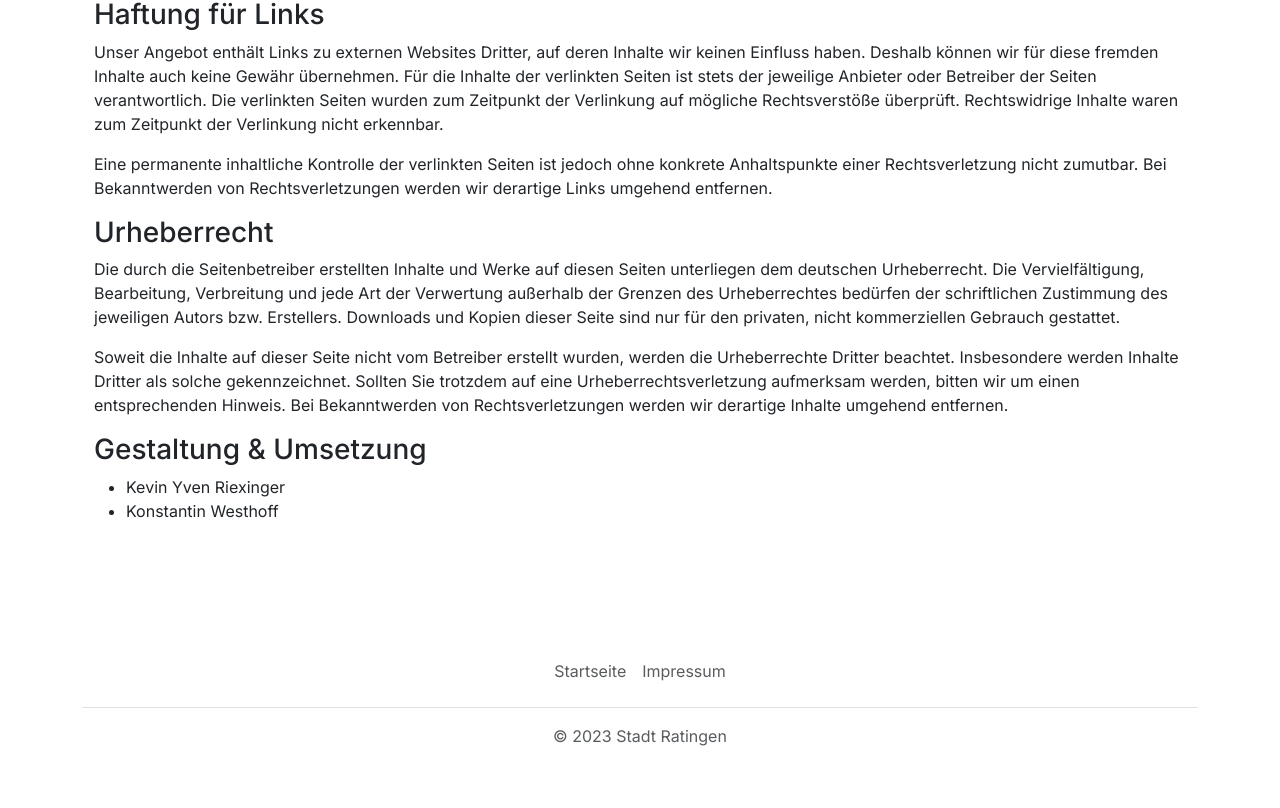
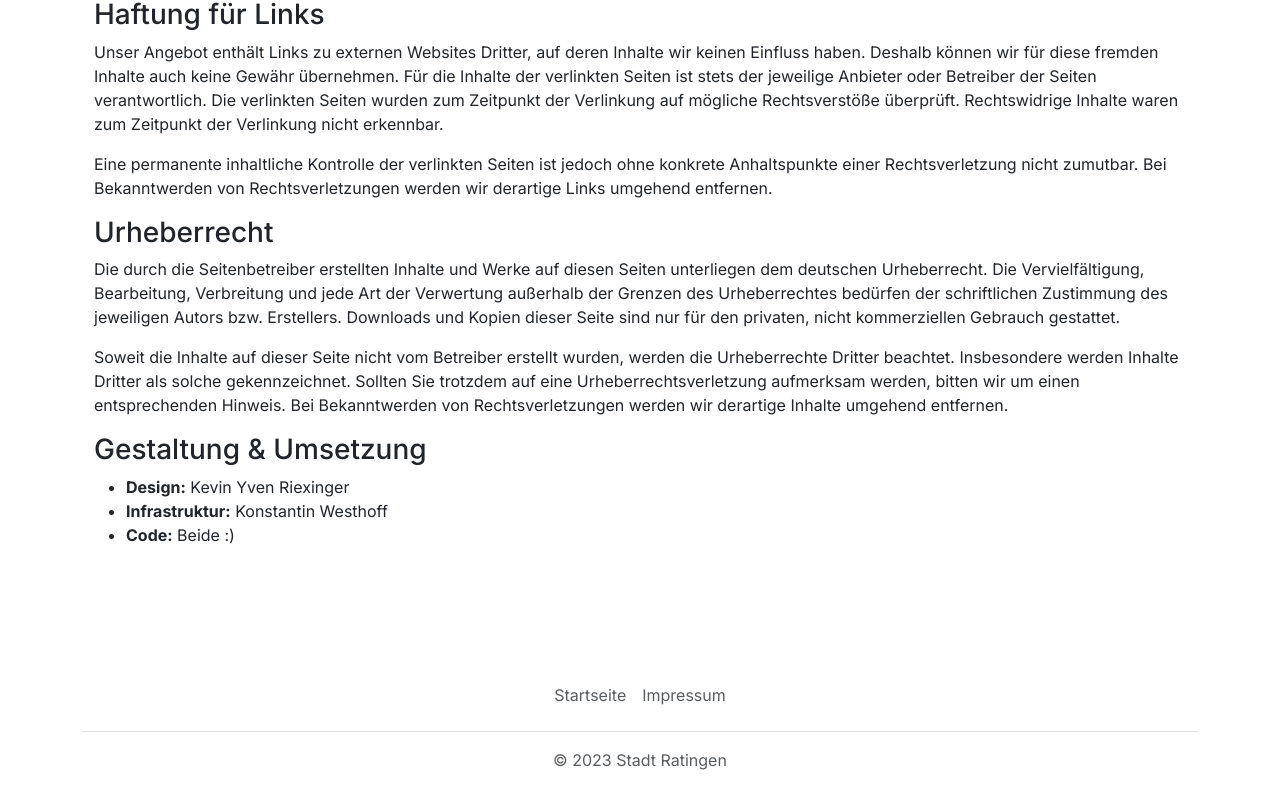
Before and after one commit to kevinriex/notfall.ratingen.de, a Next.js app: page /impressum in a window 1280 px wide. Shown: the part 933-1741 px from the top of the page. Built offline with nearby package versions, Linux system fonts and the light colour scheme.

Commit message:
better impressum

```diff
--- a/src/app/(components)/Impressum.jsx
+++ b/src/app/(components)/Impressum.jsx
@@ -1,3 +1,5 @@
+import Link from "next/link";
+
 export default function Impressum() {
     return (
         <div className="px-4 py-5 my-5 container">
@@ -93,11 +95,12 @@ export default function Impressum() {
                 </p>
                 <h3>Gestaltung &amp; Umsetzung</h3>
 
-                <ul>
-                    <li>Kevin Yven Riexinger</li>
-                    <li>Konstantin Westhoff</li>
-                </ul>
-            </div>
-        </div>
-    );
+        <ul>
+          <li><strong>Design:</strong> Kevin Yven Riexinger</li>
+          <li><strong>Infrastruktur:</strong> Konstantin Westhoff</li>
+          <li><strong>Code:</strong> Beide :)</li>
+        </ul>
+      </div>
+    </div>
+  );
 }
```
